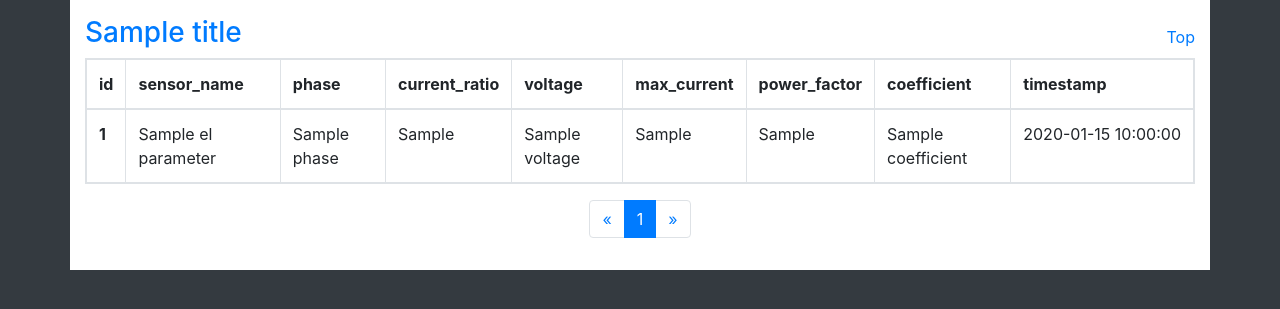
After one commit to BeatCraft/iot-uploader, a FastAPI app: template templates/elparameters.html in a window 1280 px wide. The commit adds this page. Shown: the top 309 px of the page. Run offline with FastAPI, Linux system fonts and the light colour scheme; the template is opened without the code that fills it: most values are stand-ins (such as "Sample title", 1, 10 or a date in 2020).

Commit message:
Add tools (#10)
* add tools

* filter

* disable gs01

* skip el_parameter

```diff
--- a/iotuploader/ep.py
+++ b/iotuploader/ep.py
@@ -10,7 +10,8 @@ logger = logging.getLogger("gunicorn.error")
 def calculate(db, sensor_data):
     st = select(ElParameter)\
             .where(ElParameter.sensor_name == sensor_data.sensor_name)\
-            .order_by(ElParameter.id.desc())
+            .order_by(ElParameter.id.desc())\
+            .limit(1)
     param = db.scalars(st).first()
     if not param:
         logger.error(f"not found ElParameter {sensor_data.sensor_name}")
--- a/iotuploader/tools.py
+++ b/iotuploader/tools.py
@@ -17,7 +17,7 @@ from sqlalchemy import select, func
 
 from .config import get_settings
 from .database import get_db
-from .models import Sensor, SensorData
+from .models import Upload, Sensor, SensorData, ElParameter
 from .sensors import import_sensors_csv
 
 settings = get_settings()
@@ -56,6 +56,45 @@ async def get_index(req: Request, username: str = Depends(auth)):
         "title": "iot-uploader-tools",
     }
     return templates.TemplateResponse("index.html", ctx)
+
+
+@app.get("/tools/uploads", response_class=HTMLResponse)
+async def get_uploads(
+        req: Request,
+        page: int = 1,
+        size: int = 20,
+        remote_addr: str = None,
+        data_type: int = None,
+        db: Session = Depends(get_db)):
+
+    st_count = select(func.count("*")).select_from(Upload)
+
+    st = select(Upload)\
+            .order_by(Upload.id.desc())\
+            .offset((page-1) * size)\
+            .limit(size)
+
+    if remote_addr is not None:
+        st_count = st_count.where(Upload.remote_addr == remote_addr)
+        st = st.where(Upload.remote_addr == remote_addr)
+
+    if data_type is not None:
+        st_count = st_count.where(Upload.data_type == data_type)
+        st = st.where(Upload.data_type == data_type)
+
+    count = db.scalar(st_count)
+    total_page = math.ceil(count / size)
+
+    data = db.scalars(st).all()
+
+    ctx = {
+        "request": req,
+        "title": "Uploads",
+        "uploads": data,
+        "page": page,
+        "total_page": total_page,
+    }
+    return templates.TemplateResponse("uploads.html", ctx)
 
 
 @app.get("/tools/sensors", response_class=HTMLResponse)
@@ -129,9 +168,6 @@ async def get_sensordata(
         username: str = Depends(auth),
         db: Session = Depends(get_db)):
 
-    #count = db.scalar(select(func.count("*")).select_from(SensorData))
-    #total_page = math.ceil(count / size)
-
     st_count = select(func.count("*")).select_from(SensorData)
 
     st = select(SensorData)\
@@ -164,3 +200,38 @@ async def get_sensordata(
         "total_page": total_page,
     }
     return templates.TemplateResponse("sensordata.html", ctx)
+
+
+@app.get("/tools/elparameters", response_class=HTMLResponse)
+async def get_elparameters(
+        req: Request,
+        page: int = 1,
+        size: int = 20,
+        sensor_name: str = None,
+        username: str = Depends(auth),
+        db: Session = Depends(get_db)):
+
+    st_count = select(func.count("*")).select_from(ElParameter)
+
+    st = select(ElParameter)\
+            .order_by(ElParameter.id.desc())\
+            .offset((page-1) * size)\
+            .limit(size)
+
+    if sensor_name is not None:
+        st_count = st_count.where(ElParameter.sensor_name == sensor_name)
+        st = st.where(ElParameter.sensor_name == sensor_name)
+
+    count = db.scalar(st_count)
+    total_page = math.ceil(count / size)
+
+    data = db.scalars(st).all()
+
+    ctx = {
+        "request": req,
+        "title": "ElParameters",
+        "el_parameters": data,
+        "page": page,
+        "total_page": total_page,
+    }
+    return templates.TemplateResponse("elparameters.html", ctx)
--- a/iotuploader/uploader.py
+++ b/iotuploader/uploader.py
@@ -147,9 +147,9 @@ async def post_upload_images(
             # digital_meter (temp,humd)
             th02.read_numbers(db, pil_img, image)
 
-        elif sensor and sensor.sensor_type == "GS01":
-            # digital_meter (gas)
-            th02.read_numbers(db, pil_img, image)
+        #elif sensor and sensor.sensor_type == "GS01":
+        #    # digital_meter (gas)
+        #    th02.read_numbers(db, pil_img, image)
 
     except:
         logger.exception("images/upload read_numbers error")
--- a/templates/datalist.html
+++ b/templates/datalist.html
@@ -4,12 +4,16 @@
     <meta charset="utf-8">
     <meta name="viewport" content="width=device-width, initial-scale=1">
     <link rel="stylesheet" href="https://cdn.jsdelivr.net/npm/bootstrap@4.5.3/dist/css/bootstrap.min.css" integrity="sha384-TX8t27EcRE3e/ihU7zmQxVncDAy5uIKz4rEkgIXeMed4M0jlfIDPvg6uqKI2xXr2" crossorigin="anonymous">
+    <link rel="stylesheet" href="https://cdn.jsdelivr.net/npm/bootstrap-icons@1.10.5/font/bootstrap-icons.css">
     <title>{{ title }}</title>
     <style>
         .table th:first-child {
             position: sticky;
             left: 0;
             background-color: white;
+        }
+        i.bi-filter-square {
+            font-size: 0.7rem;
         }
     </style>
 </head>
@@ -19,7 +23,11 @@
 <div class="container pt-3 pb-3 bg-white">
 
   <div class="row d-flex align-items-center">
-    <h3 class="col">{{ title }}</h3>
+    <h3 class="col">
+      <a href="?" class="">
+        {{ title }}
+      </a>
+    </h3>
     <a href="/tools/" class="col-1 text-right">Top</a>
   </div>
 
--- /dev/null
+++ b/templates/elparameters.html
@@ -0,0 +1,27 @@
+{% extends "datalist.html" %}
+    {% block thead %}
+      <th>id</th>
+      <th>sensor_name</th>
+      <th>phase</th>
+      <th>current_ratio</th>
+      <th>voltage</th>
+      <th>max_current</th>
+      <th>power_factor</th>
+      <th>coefficient</th>
+      <th>timestamp</th>
+    {% endblock %}
+    {% block tbody %}
+      {% for d in el_parameters %}
+      <tr>
+      <th>{{ d.id }}</th>
+      <td>{{ d.sensor_name or "" }}</td>
+      <td>{{ d.phase or "" }}</td>
+      <td>{{ d.current_ratio or "" }}</td>
+      <td>{{ d.voltage or "" }}</td>
+      <td>{{ d.max_current or "" }}</td>
+      <td>{{ d.power_factor or "" }}</td>
+      <td>{{ d.coefficient or "" }}</td>
+      <td class="text-nowrap">{{ d.timestamp }}</td>
+      </tr>
+      {% endfor %}
+    {% endblock %}
```
Also changed, not shown: iotuploader/sensors.py (+18 -0 lines), templates/index.html (+8 -7 lines), templates/sensordata.html (+14 -2 lines), templates/sensors.html (+6 -1 lines), templates/uploads.html (added, +17 -0 lines).
